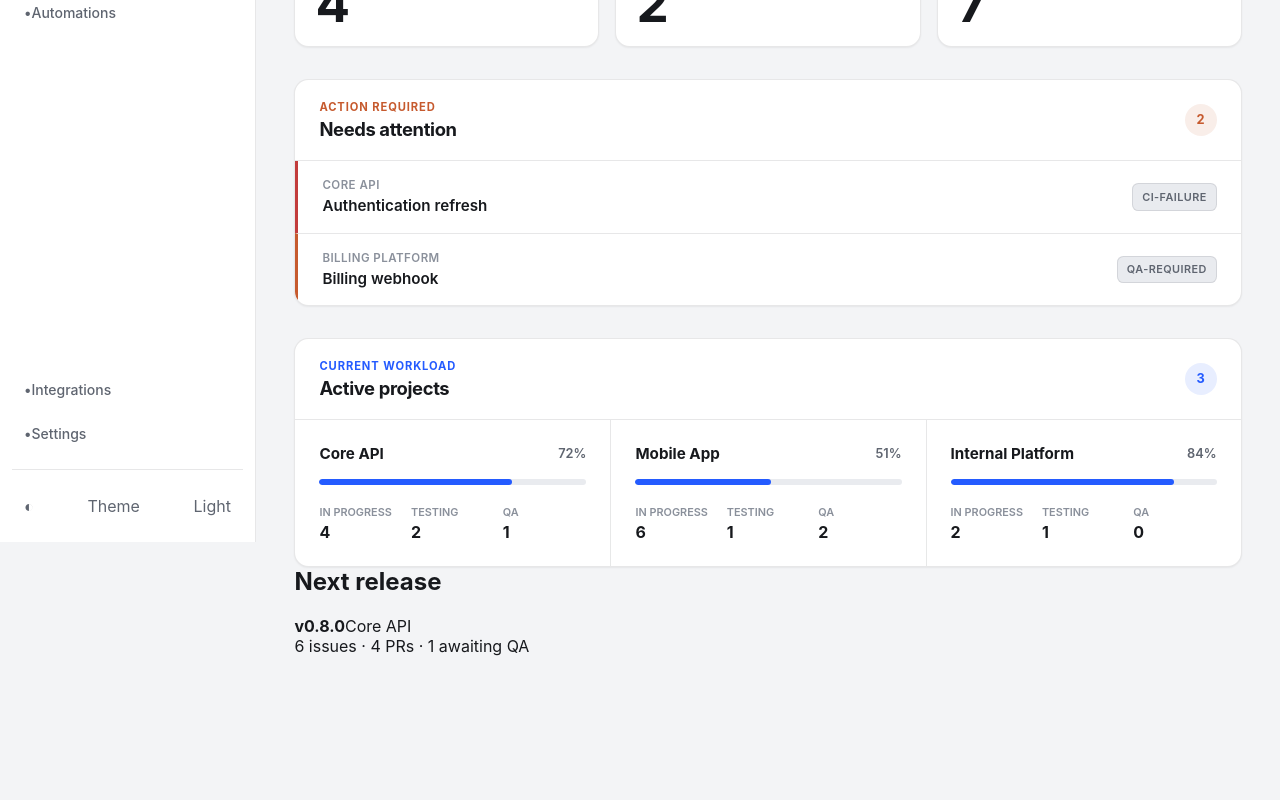
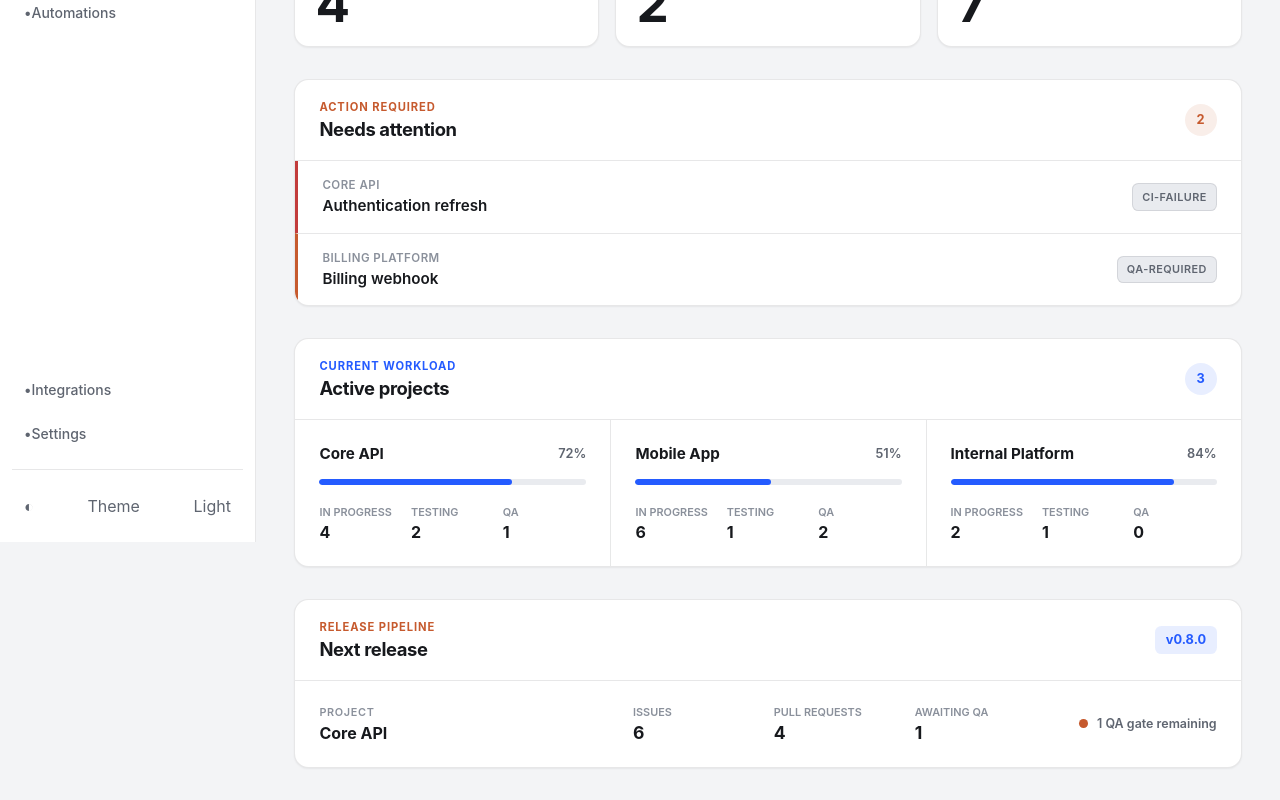
Before and after one commit to DWoodSoftware/project-devflow, a React (Vite) app: page /dashboard in a window 1280 px wide. Shown: the part 258-1058 px from the top of the page. Before the commit the page ends 962 px from the top, so only its background shows below. Built offline with nearby package versions, Linux system fonts and the light colour scheme.

Commit message:
feat: add next release dashboard panel

```diff
--- /dev/null
+++ b/src/components/dashboard/NextReleasePanel/NextReleasePanel.css
@@ -0,0 +1,182 @@
+.next-release-panel {
+  margin-top: var(--space-xl);
+
+  overflow: hidden;
+
+  border:
+    0.0625rem
+    solid
+    var(--color-border);
+
+  border-radius: var(--radius-lg);
+
+  background: var(--color-surface);
+
+  box-shadow: var(--shadow-sm);
+}
+
+.next-release-panel__header {
+  display: flex;
+  align-items: center;
+  justify-content: space-between;
+  gap: var(--space-lg);
+
+  padding:
+    1.25rem
+    1.5rem;
+
+  border-bottom:
+    0.0625rem
+    solid
+    var(--color-border);
+}
+
+.next-release-panel__eyebrow {
+  display: block;
+
+  margin-bottom: 0.25rem;
+
+  color: var(--color-orange);
+
+  font-size: 0.7rem;
+  font-weight: 700;
+  letter-spacing: 0.08em;
+  text-transform: uppercase;
+}
+
+.next-release-panel__header h2 {
+  margin: 0;
+
+  font-size: 1.15rem;
+  font-weight: 650;
+  letter-spacing: -0.02em;
+}
+
+.next-release-panel__version {
+  padding:
+    0.4rem
+    0.65rem;
+
+  color: var(--color-cobalt);
+
+  font-size: 0.8rem;
+  font-weight: 700;
+
+  border-radius: var(--radius-sm);
+
+  background: var(--color-cobalt-subtle);
+}
+
+.next-release-panel__body {
+  display: grid;
+  grid-template-columns:
+    minmax(12rem, 1fr)
+    minmax(18rem, 1.5fr)
+    auto;
+
+  align-items: center;
+  gap: clamp(1.5rem, 4vw, 3rem);
+
+  padding:
+    1.5rem;
+}
+
+.next-release-panel__project {
+  display: grid;
+  gap: 0.25rem;
+}
+
+.next-release-panel__project span {
+  color: var(--color-text-muted);
+
+  font-size: 0.68rem;
+  font-weight: 600;
+  letter-spacing: 0.06em;
+  text-transform: uppercase;
+}
+
+.next-release-panel__project strong {
+  color: var(--color-text-primary);
+
+  font-size: 1rem;
+  font-weight: 650;
+}
+
+.next-release-panel__stats {
+  display: grid;
+  grid-template-columns:
+    repeat(3, minmax(0, 1fr));
+
+  gap: var(--space-lg);
+
+  margin: 0;
+}
+
+.next-release-panel__stats div {
+  display: grid;
+  gap: 0.2rem;
+}
+
+.next-release-panel__stats dt {
+  color: var(--color-text-muted);
+
+  font-size: 0.68rem;
+  font-weight: 600;
+  text-transform: uppercase;
+}
+
+.next-release-panel__stats dd {
+  margin: 0;
+
+  color: var(--color-text-primary);
+
+  font-size: 1.1rem;
+  font-weight: 650;
+}
+
+.next-release-panel__status {
+  display: flex;
+  align-items: center;
+  gap: 0.55rem;
+
+  color: var(--color-text-secondary);
+
+  font-size: 0.78rem;
+  font-weight: 600;
+
+  white-space: nowrap;
+}
+
+.next-release-panel__status-dot {
+  width: 0.55rem;
+  height: 0.55rem;
+
+  border-radius: 50%;
+
+  background: var(--color-orange);
+}
+
+.next-release-panel__status-dot[data-ready="true"] {
+  background: var(--color-success);
+}
+
+@media (max-width: 64rem) {
+  .next-release-panel__body {
+    grid-template-columns: 1fr;
+  }
+
+  .next-release-panel__status {
+    white-space: normal;
+  }
+}
+
+@media (max-width: 48rem) {
+  .next-release-panel__header,
+  .next-release-panel__body {
+    padding-inline: 1rem;
+  }
+
+  .next-release-panel__stats {
+    grid-template-columns: 1fr;
+  }
+}
--- /dev/null
+++ b/src/components/dashboard/NextReleasePanel/NextReleasePanel.tsx
@@ -0,0 +1,68 @@
+import type { ReleaseSummary } from "../../../domain/dashboard/ReleaseSummary";
+
+import "./NextReleasePanel.css";
+
+interface NextReleasePanelProps {
+  release: ReleaseSummary;
+}
+
+export function NextReleasePanel({
+  release,
+}: NextReleasePanelProps) {
+  return (
+    <section className="next-release-panel">
+      <header className="next-release-panel__header">
+        <div>
+          <span className="next-release-panel__eyebrow">
+            Release pipeline
+          </span>
+
+          <h2>Next release</h2>
+        </div>
+
+        <span className="next-release-panel__version">
+          {release.version}
+        </span>
+      </header>
+
+      <div className="next-release-panel__body">
+        <div className="next-release-panel__project">
+          <span>Project</span>
+          <strong>{release.projectName}</strong>
+        </div>
+
+        <dl className="next-release-panel__stats">
+          <div>
+            <dt>Issues</dt>
+            <dd>{release.issueCount}</dd>
+          </div>
+
+          <div>
+            <dt>Pull requests</dt>
+            <dd>{release.pullRequestCount}</dd>
+          </div>
+
+          <div>
+            <dt>Awaiting QA</dt>
+            <dd>{release.qaPendingCount}</dd>
+          </div>
+        </dl>
+
+        <div className="next-release-panel__status">
+          <span
+            className="next-release-panel__status-dot"
+            data-ready={release.qaPendingCount === 0}
+          />
+
+          <span>
+            {release.qaPendingCount === 0
+              ? "Ready for release"
+              : `${release.qaPendingCount} QA gate${
+                  release.qaPendingCount === 1 ? "" : "s"
+                } remaining`}
+          </span>
+        </div>
+      </div>
+    </section>
+  );
+}
--- a/src/pages/DashboardPage.tsx
+++ b/src/pages/DashboardPage.tsx
@@ -7,6 +7,7 @@ import { DashboardService } from "../services/dashboard/DashboardService";
 import { DashboardMetricCard } from "../components/dashboard/DashboardMetricCard/DashboardMetricCard";
 import { AttentionPanel } from "../components/dashboard/AttentionPanel/AttentionPanel";
 import { ActiveProjectsPanel } from "../components/dashboard/ActiveProjectsPanel/ActiveProjectsPanel";
+import { NextReleasePanel } from "../components/dashboard/NextReleasePanel/NextReleasePanel";
 
 import "../styles/DashboardPage.css"
 
@@ -76,27 +77,9 @@ export function DashboardPage() {
       />
 
       {dashboard.nextRelease && (
-        <section className="dashboard__section">
-          <header>
-            <h2>Next release</h2>
-          </header>
-
-          <article>
-            <strong>
-              {dashboard.nextRelease.version}
-            </strong>
-
-            <span>
-              {dashboard.nextRelease.projectName}
-            </span>
-
-            <p>
-              {dashboard.nextRelease.issueCount} issues ·{" "}
-              {dashboard.nextRelease.pullRequestCount} PRs ·{" "}
-              {dashboard.nextRelease.qaPendingCount} awaiting QA
-            </p>
-          </article>
-        </section>
+        <NextReleasePanel
+          release={dashboard.nextRelease}
+        />
       )}
     </section>
   );
```
